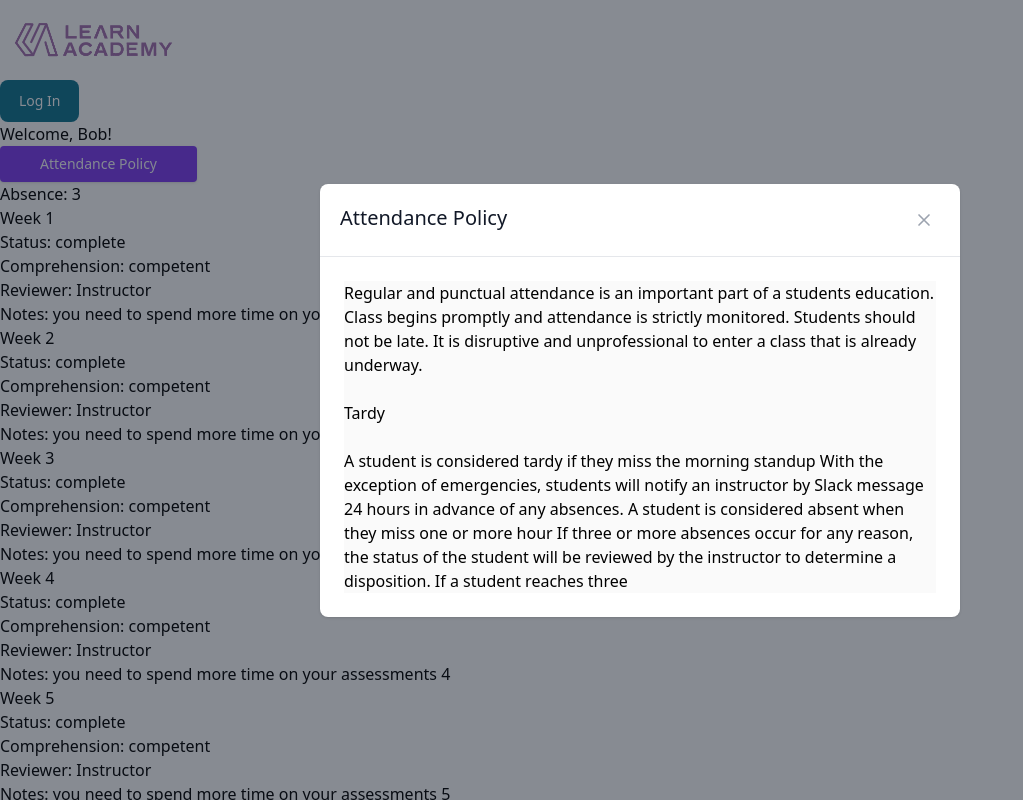
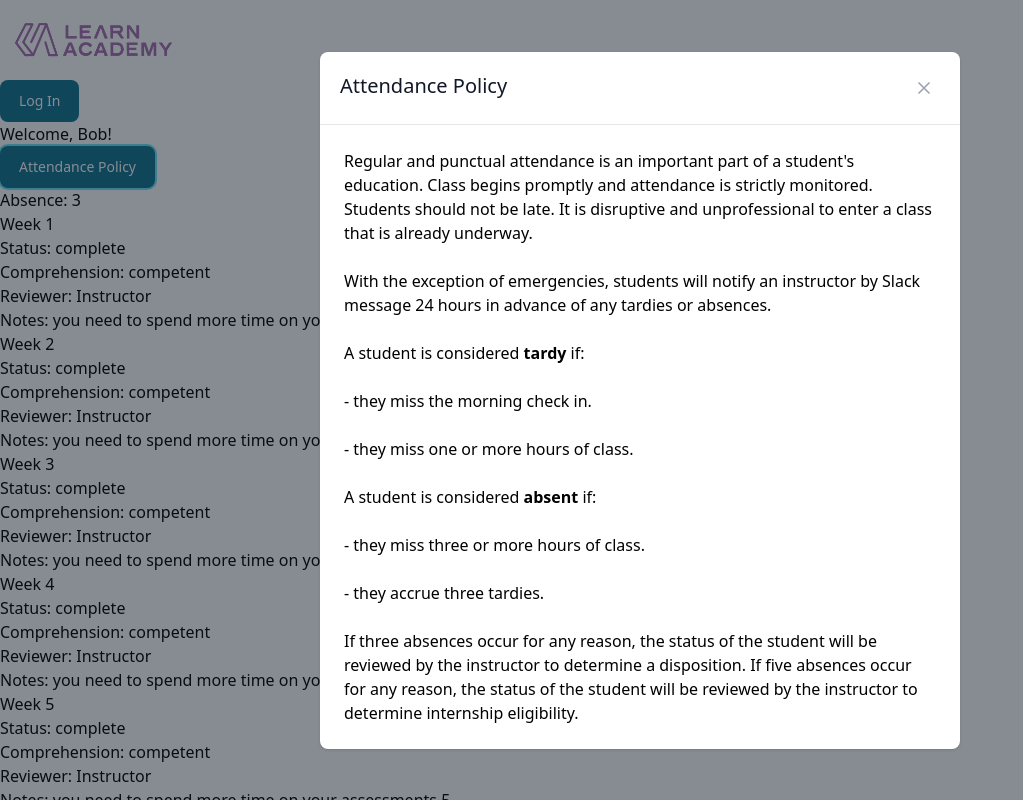
Before and after one commit to LEARNAcademy/student-application, a React (Create React App) app: page / in a window 1280 px wide. Both pictures are taken after a click on the button "Attendance Policy". Shown: the top 800 px of the page, without its empty margins (0-1023 px from the left). Built offline with nearby package versions, Linux system fonts and the light colour scheme.

Commit message:
finished text formatting for attendance policy

```diff
--- a/src/components/PolicyModal.js
+++ b/src/components/PolicyModal.js
@@ -5,7 +5,7 @@ const AttendancePolicyModal = () => {
   const [visible, setVisible] = useState(false)
   return (
     <>
-      <Button class="px-6 bg-purple-600 text-slate-50 rounded shadow" onClick={() => setVisible(true)}>
+      <Button onClick={() => setVisible(true)}>
         Attendance Policy
       </Button>
       <Modal
@@ -16,16 +16,16 @@ const AttendancePolicyModal = () => {
           Attendance Policy
         </Modal.Header>
         <Modal.Body>
-          <div className="space-y-6 bg-zinc-50">
-            <p>
-              Regular and punctual attendance is an important part of a students education. Class begins promptly and attendance is strictly monitored. Students should not be late. It is disruptive and unprofessional to enter a class that is already underway.
-            </p>
-            <h1>Tardy</h1>
-            <p>
-              A student is considered tardy if they miss the morning standup
-              With the exception of emergencies, students will notify an instructor by Slack message 24 hours in advance of any absences.
-              A student is considered absent when they miss one or more hour If three or more absences occur for any reason, the status of the student will be reviewed by the instructor to determine a disposition. If a student reaches three
-            </p>
+          <div className="space-y-6">
+            <p>{"Regular and punctual attendance is an important part of a student's education. Class begins promptly and attendance is strictly monitored. Students should not be late. It is disruptive and unprofessional to enter a class that is already underway."}</p>
+            <p>With the exception of emergencies, students will notify an instructor by Slack message 24 hours in advance of any tardies or absences.</p>
+            <p>A student is considered <strong>tardy</strong> if:</p>
+            <ul>- they miss the morning check in.</ul>
+            <ul>- they miss one or more hours of class.</ul>
+            <p>A student is considered <strong>absent</strong> if:</p>
+            <ul>- they miss three or more hours of class.</ul>
+            <ul>- they accrue three tardies.</ul>
+            <p>If three absences occur for any reason, the status of the student will be reviewed by the instructor to determine a disposition. If five absences occur for any reason, the status of the student will be reviewed by the instructor to determine internship eligibility.</p>
           </div>
         </Modal.Body>
       </Modal>
@@ -37,7 +37,7 @@ const ComprehensionModal = () => {
   const [visible, setVisible] = useState(false)
   return (
     <>
-      <Button class="px-6 bg-purple-600 text-slate-50 rounded shadow" onClick={() => setVisible(true)}>
+      <Button onClick={() => setVisible(true)}>
         Comprehension
       </Button>
       <Modal
```
Also changed, not shown: 1 other file (tests, documents, lock files or other folders).
